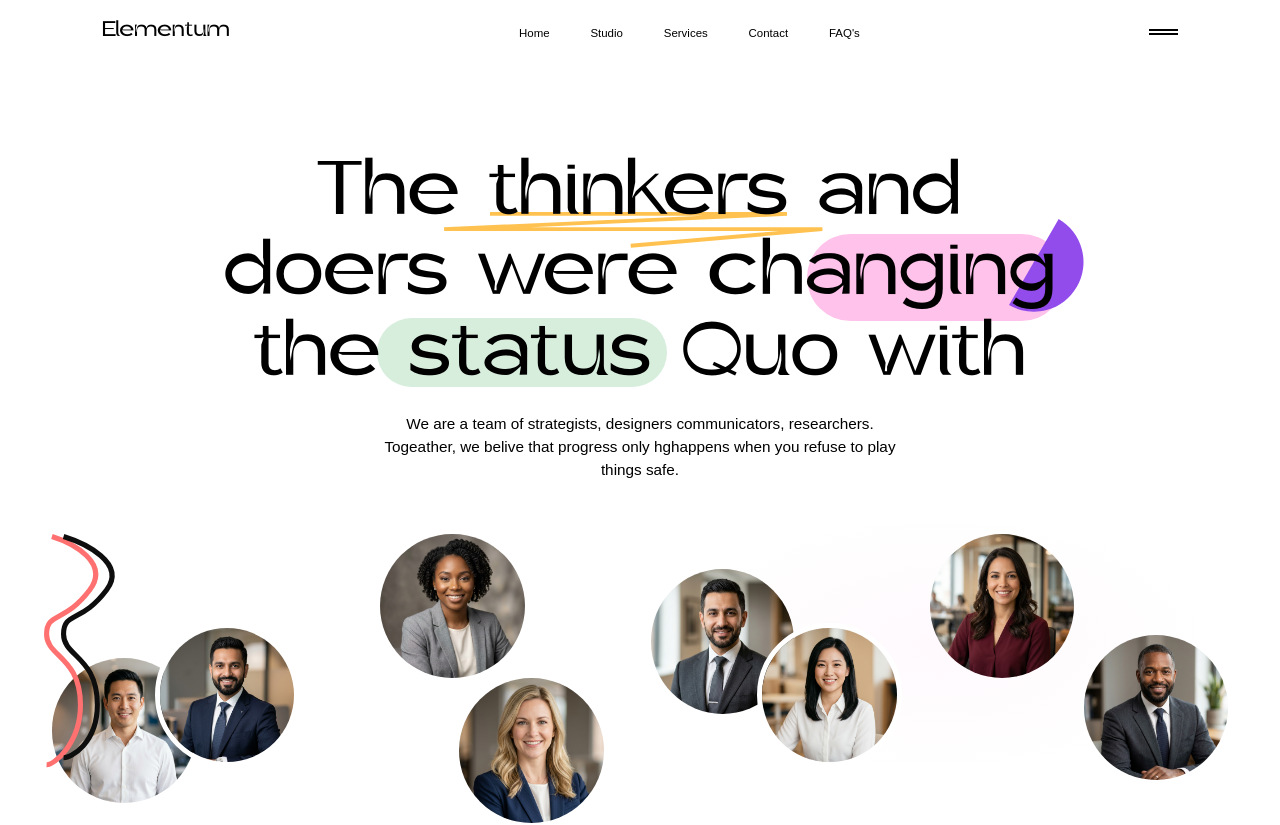
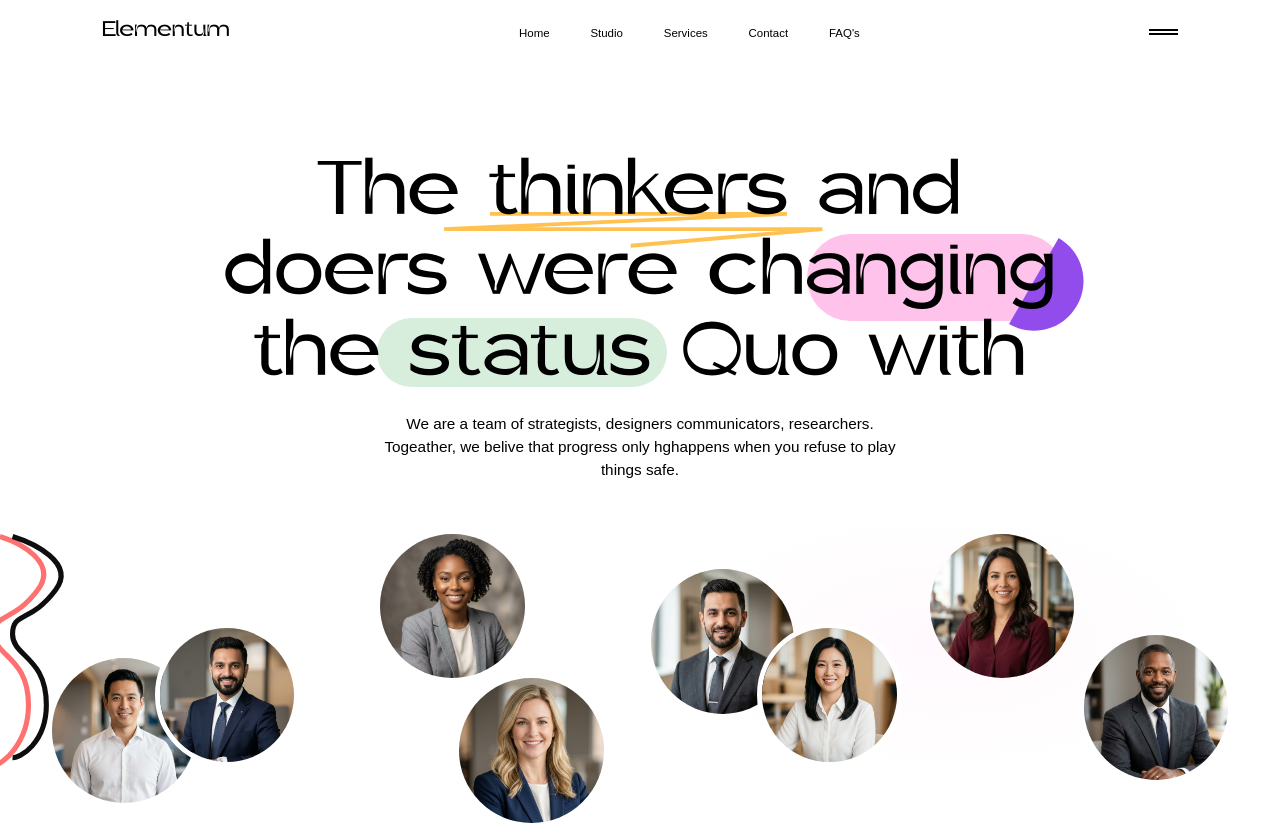
Before and after one commit to Abhi6537/Elementum, a React (Vite) app: page / in a window 1280 px wide. Shown: the top 825 px of the page. Built offline with nearby package versions, Linux system fonts and the light colour scheme; a web font is replaced by a local one.

Commit message:
fix. nav bar , landing page

```diff
--- a/src/styles/hero.css
+++ b/src/styles/hero.css
@@ -81,7 +81,7 @@
   width: min(6.094vw, 9.331vh, 117px);
   height: min(7.604vw, 11.642vh, 146px);
   right: max(-1.563vw, -2.392vh, -30px);
-  top: min(5.208vw, 7.974vh, 100px);
+  top: min(6.771vw, 10.367vh, 130px);
   z-index: 0;
   overflow: visible;
 }
@@ -125,12 +125,15 @@
   width: min(96.042vw, 147.05vh, 1844px);
   height: min(23.594vw, 36.124vh, 453px);
   margin: min(4.219vw, 6.459vh, 81px) auto 0;
+  /* Offset for positioning children at viewport edge */
+  --edge-offset: calc((min(96.042vw, 147.05vh, 1844px) - 100vw) / 2);
 }
 
 .hero__circle {
   position: absolute;
   border-radius: 50%;
   overflow: hidden;
+  z-index: 3;
 }
 
 .hero__circle--bordered {
@@ -217,22 +220,22 @@
   position: absolute;
   width: min(3.802vw, 5.822vh, 73px);
   height: min(19.063vw, 29.187vh, 366px);
-  left: 0;
+  left: var(--edge-offset, 0px);
   top: 0;
-  z-index: 2;
+  z-index: 1;
   pointer-events: none;
   overflow: visible;
 }
 
 /* Dark S-curve: Figma 84×355, #0E0E0E stroke-width:8
-   Overlaps red curve, slightly offset right */
+   Overlaps red curve, offset slightly right from red */
 .hero__deco-dark {
   position: absolute;
   width: min(4.375vw, 6.699vh, 84px);
   height: min(18.490vw, 28.309vh, 355px);
-  left: min(0.781vw, 1.196vh, 15px);
+  left: calc(var(--edge-offset, 0px) + min(0.781vw, 1.196vh, 15px));
   top: 0;
-  z-index: 2;
+  z-index: 1;
   pointer-events: none;
   overflow: visible;
 }
```
